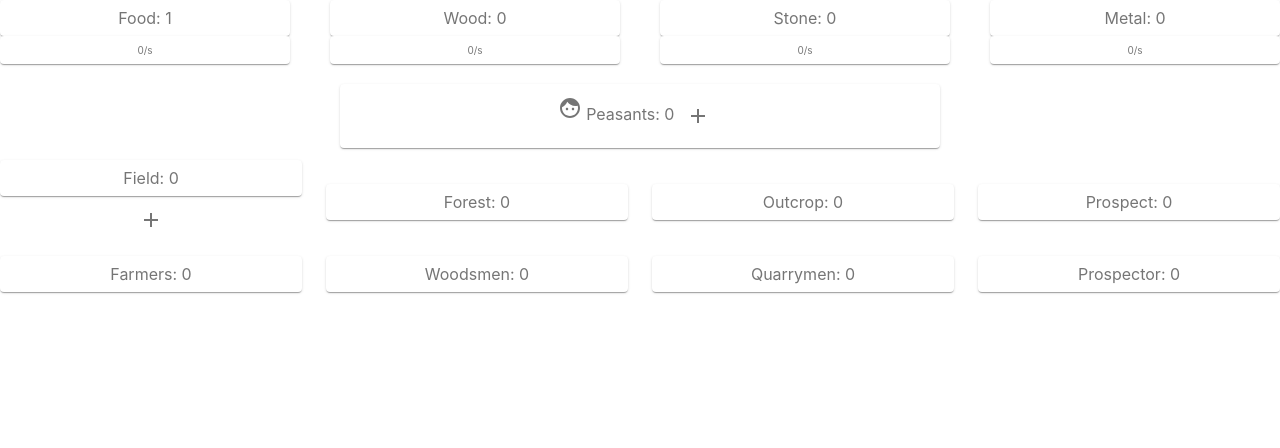
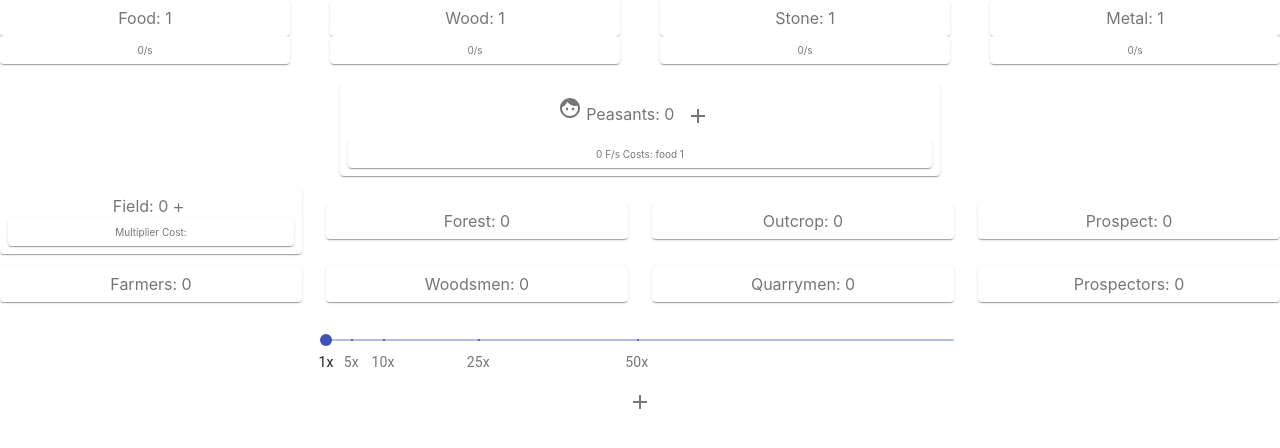
Before and after one commit to AFeralMountainGoatBB/darkAgesIdle, a React (Create React App) app: page / in a window 1280 px wide. Shown: the top 448 px of the page. Built offline with nearby package versions, Linux system fonts and the light colour scheme.

Commit message:
complete data structure overhaul

```diff
--- a/src/App.js
+++ b/src/App.js
@@ -14,9 +14,10 @@ import Grid from "@material-ui/core/Grid";
 import IconButton from "@material-ui/core/IconButton";
 import AddIcon from "@material-ui/icons/Add";
 import FaceIcon from "@material-ui/icons/Face";
-import Tooltip from '@material-ui/core/Tooltip';
-import ResourceDisplay from './components/ResourceDisplay'
-import MultiplierDisplay from './components/MultiplierDisplay'
+import Tooltip from "@material-ui/core/Tooltip";
+import ResourceDisplay from "./components/ResourceDisplay";
+import MultiplierDisplay from "./components/MultiplierDisplay";
+import Slider from "@material-ui/core/Slider";
 
 const useStyles = makeStyles((theme) => ({
   root: {
@@ -31,148 +32,431 @@ const useStyles = makeStyles((theme) => ({
     padding: theme.spacing(1),
     textAlign: "center",
     color: theme.palette.text.secondary,
-    fontSize:"10px"
+    fontSize: "10px",
   },
 }));
 
 function App() {
+  const [resources, setResources] = useState({
+    food: {
+      id: "food",
+      income: "0/s",
+      value: 1,
+      multiplier: { global: 0, worker: 0 },
+    },
+    wood: { id: "wood", income: "0/s", value: 1, multiplier: 0 },
+    stone: { id: "stone", income: "0/s", value: 1, multiplier: 0 },
+    metal: { id: "metal", income: "0/s", value: 1, multiplier: 0 },
+  });
+  const resourcesRef = useRef(resources);
+  const [workers, setWorkers] = useState({
+    peasants: {
+      id: "peasants",
+      value: 0,
+      purchased: 0,
+      initialCost: { resources: { food: 1 }, workers: {}, buildings: {} },
+      displayCost: "food 1",
+      priceIncMod: 1.07,
+      income: {
+        food: 0.1,
+      },
+    },
+    farmers: {
+      id: "farmers",
+      value: 0,
+      purchased: 0,
+      initialCost: { resources: { food: 10 }, workers: {peasants:1}, buildings: {} },
+      displayCost: "food 10, peasants 1",
+      priceIncMod: 1.2,
+      income: {
+        food: 0.1,
+      },
+    },
+    woodsmen: {
+      id: "woodsmen",
+      value: 0,
+      purchased: 0,
+      initialCost: { resources: { food: 20, wood:10 }, workers: {}, buildings: {} },
+      displayCost: "",
+      priceIncMod: 1.3,
+      income: {
+        wood: 0.1,
+      },
+    },
+    quarrymen: {
+      id: "quarrymen",
+      value: 0,
+      purchased: 0,
+      initialCost: { resources: { food: 1 }, workers: {}, buildings: {} },
+      displayCost: "",
+      priceIncMod: 1.5,
+      income: {
+        stone: 0.1,
+      },
+    },
+    prospectors: {
+      id: "prospectors",
+      value: 0,
+      purchased: 0,
+      initialCost: { resources: { food: 1 }, workers: {}, buildings: {} },
+      displayCost: "",
+      priceIncMod: 1.9,
+      income: {
+        metal: 0.1,
+      },
+    },
+  });
+  const workersRef = useRef(workers);
+  function updateWorkers(newState)
+  {
+    workersRef.current=newState;
+    setWorkers(newState);
+  }
+  const [buildings, setBuildings] = useState({
+    fields: {
+      id: "fields",
+      value: 0,
+      purchased: 0,
+      initialCost: { resources: { food: 1 }, workers: {}, buildings: {} },
+      displayCost: "",
+      priceIncMod: 1.5,
+      multiplier: {
+        food: 0.1,
+      },
+    },
+    forests: {
+      id: "forests",
+      value: 0,
+      purchased: 0,
+      initialCost: { resources: { food: 1 }, workers: {}, buildings: {} },
+      displayCost: "",
+      priceIncMod: 1.8,
+      multiplier: {
+        food: 0.1,
+      },
+    },
+    outcrops: {
+      id: "outcrops",
+      value: 0,
+      purchased: 0,
+      initialCost: { resources: { food: 1 }, workers: {}, buildings: {} },
+      displayCost: "",
+      priceIncMod: 2.0,
+      multiplier: {
+        food: 0.1,
+      },
+    },
+    prospects: {
+      id: "prospects",
+      value: 0,
+      purchased: 0,
+      initialCost: { resources: { food: 1 }, workers: {}, buildings: {} },
+      displayCost: "",
+      priceIncMod: 2.5,
+      multiplier: {
+        food: 0.1,
+      },
+    },
+  });
+  const buildingsRef = useRef(buildings);
+
+  const [milestones, setMilestones]=useState({
+    "milestone 1":{achieved: false}
+  })
+  //old structures
   const classes = useStyles();
-  const [foodValue, setFoodValue] = useState(1);
-  const [foodIncomeRate, setFoodIncomeRate]=useState("0/s");
-  const [woodValue, setWoodValue] = useState(0);
-  const [woodIncomeRate, setWoodIncomeRate] = useState("0/s");
-  const [stoneValue, setStoneValue] = useState(0);
-  const [stoneIncomeRate, setStoneIncomeRate] = useState("0/s");
-  const [metalValue, setMetalValue] = useState(0);
-  const [metalIncomeRate, setMetalIncomeRate] = useState("0/s");
-  const foodValueRef = useRef(foodValue);
-  foodValueRef.current = foodValue;
-
-  const [fieldValue, setFieldValue] = useState({
-    value: 0,
-    initialPrice: {foodCost:1, woodCost:0, peasantCost:0},
-    currentPrice: {foodCost:1, woodCost:0, peasantCost:0},
-    foodMultiplier: 10,
-    priceIncreaseModifier: 1.30,
-  });
-  const [forestValue, setForestValue] = useState({
-    value: 0,
-    initialPrice: 1,
-    currentPrice: 1,
-    woodMultiplier: 10,
-    priceIncreaseModifier: 1.07,
-  });
-  const [outcropValue, setOutcropValue] = useState({
-    value: 0,
-    initialPrice: 1,
-    currentPrice: 1,
-    stoneMultiplier: 10,
-    priceIncreaseModifier: 1.07,
-  });
-  const [prospectValue, setDepositValue] = useState({
-    value: 0,
-    initialPrice: 1,
-    currentPrice: 1,
-    metalMultiplier: 10,
-    priceIncreaseModifier: 1.07,
-  });
-
-  const [peasantValue, setPeasantValue] = useState({
-    value: 0,
-    initialPrice: {foodCost:1, woodCost:0, peasantCost:0},
-    currentPrice: {foodCost:1, woodCost:0, peasantCost:0},
-    foodIncome: 0.5,
-    priceIncreaseModifier: 1.07,
-  });
-  const peasantValueRef = useRef(peasantValue);
-  peasantValueRef.current = peasantValue;
-
+  const [purchaseAmount, setPurchaseAmount] = useState(1);
   const [tickingBool, setTickBool] = useState(false);
 
-  function handleBuyItem(itemValue, setState) {
-    var amountPurchasing=1; //will make a control and variable later
-    var costs = calcItemCost(itemValue, amountPurchasing);
-    console.log("handling buy checking equals", itemValue);
-    if(costs.foodCost<=foodValue && costs.woodCost<=woodValue && costs.peasantCost<=peasantValue.value)
-    {
-      console.log("handling the buy");
-    setFoodValue(foodValue - costs.foodCost);
-    setWoodValue(woodValue - costs.woodCost);
-    //newPeasantValue
-    setPeasantValue({...peasantValue,
-      value: peasantValue.value-costs.peasantCost});
-    setState({...itemValue,
-      value:itemValue.value+amountPurchasing})
+  function handleBuyItem(item, setState) {
+    var costs = calcItemCost(item);
+    console.log("handling buy checking equals", item, costs);
+    //check if affordable, and calc new values
+    if (checkAffordability(costs)) {
+      var newItemAmount = item.value + purchaseAmount;
+      var newPurchaseAmount = item.purchased + purchaseAmount;
+      var newItem = {
+        ...item,
+        value: newItemAmount,
+        purchased: newPurchaseAmount,
+      };
+      var newResourceValues = calcAfterBuyValues(costs);
+      //set new item value to represent purchase
+      var tempResources = {};
+      tempResources.resources = resources;
+      tempResources.workers = workers;
+      tempResources.buildings = buildings;
+      for (var category in newResourceValues) {
+        for (var resource in newResourceValues[category]) {
+          tempResources[category][resource].value =
+            newResourceValues[category][resource];
         }
+      }
+      if (item.id in resources) {
+        tempResources.resources[item.id] = newItem;
+      }
+      if (item.id in workers) {
+        tempResources.workers[item.id] = newItem;
+      }
+      if (item.id in buildings) {
+        tempResources.buildings[item.id] = newItem;
+      }
+      //set values now
+      console.log("tempResources before set", tempResources);
+      setResources({ ...resources, ...tempResources.resources });
+      updateWorkers({ ...workers, ...tempResources.workers });
+      setBuildings({ ...buildings, ...tempResources.buildings });
+      refreshPrices();
+    }
+
     if (!tickingBool) {
       constantTick();
       setTickBool(true);
     }
   }
 
-  function calcItemCost(itemValue, amountPurchase)
-  {
-    var currentOwned = itemValue.value;
+  function calcAfterBuyValues(costs) {
+    var newResources = {};
+    var newWorkers = {};
+    var newBuildings = {};
+    for (var resource in costs.resources) {
+      console.log("resources in calcafterbuy", resource, resources);
+      newResources[resource] =
+        resources[resource].value - costs.resources[resource];
+    }
+    for (var worker in costs.workers) {
+      newWorkers[worker] = workers.worker.value - costs.workers[worker];
+    }
+    for (var building in costs.buildings) {
+      newBuildings[building] =
+        buildings.building.value - costs.buildings[building];
+    }
+    var newValues = {
+      resources: newResources,
+      workers: newWorkers,
+      buildings: newBuildings,
+    };
+    console.log("new values afterbuy", newValues);
+    return newValues;
+  }
+
+  function findItemCategory(item) {
+    if (item.id in resources) {
+      return resources;
+    }
+    if (item.id in workers) {
+      return workers;
+    }
+    if (item.id in buildings) {
+      return buildings;
+    }
+    return "unfound";
+  }
+
+  function checkAffordability(costs) {
+    console.log("check affordability costs", costs)
+    for (var resource in costs.resources) {
+      if (costs.resources[resource] > resources[resource].value) {
+        console.log("not enough" + resource);
+        return false;
+      }
+    }
+    for (var worker in costs.workers) {
+      if (costs[worker] > workers[worker]) {
+        console.log("not enough" + worker);
+        return false;
+      }
+    }
+    for (var building in costs.buildings) {
+      if (costs[building] > workers[building]) {
+        console.log("not enough" + building);
+        return false;
+      }
+    }
+    console.log("checkAffordability(true)");
+    return true;
+  }
+
+  function calcItemCost(item) {
+    var currentPurchased = item.purchased;
+    var amountToPurchase = purchaseAmount;
     //have to calc for every resource
-
-    var totalCost = {}
-    for (var resource in itemValue.initialPrice)
-    {
-      totalCost[resource] = Math.ceil(itemValue.initialPrice[resource]
-        *((Math.pow(itemValue.priceIncreaseModifier, currentOwned)
-        *(Math.pow(itemValue.priceIncreaseModifier, amountPurchase)-1))/(itemValue.priceIncreaseModifier-1))*100)/100;
+    // var resourceInitCosts = item.initialCost.resources;
+    // var workerInitCosts = item.initialCost.workers;
+    // var buildingInitCosts = item.initialCost.buildings;
+    var totalCost = {};
+    //calc each category
+    for (let category in item.initialCost) {
+      totalCost[category] = {};
+      console.log("category", category);
+      for (let resource in item.initialCost[category]) {
+        totalCost[category][resource] =
+          Math.ceil(
+            item.initialCost[category][resource] *
+              ((Math.pow(item.priceIncMod, currentPurchased) *
+                (Math.pow(item.priceIncMod, amountToPurchase) - 1)) /
+                (item.priceIncMod - 1)) * 100) / 100;
       }
-    console.log("final costs", totalCost);
+    }
+    console.log("final costs", item, totalCost);
     return totalCost;
   }
 
   function constantTick() {
-    console.log("tick");
-    calculateIncome();
+ //   console.log("tick");
+    runIncome();
+    runUpkeep();
     setTimeout(constantTick, 1000);
   }
 
-  function calculateIncome() {
+  function runUpkeep() {
     //calc income for each resource individually
-    foodIncome();
-    //woodIncome();
+    resourceUpkeep();
+  }
+
+  function runIncome() {
+    //calc income for each resource individually
+    resourceIncome();
+  }
+
+  function resourceUpkeep() {
+    var newResources = resourcesRef.current;
+    var curWorkers = workersRef.current;
+    let foodIncome=workerIncome("food", curWorkers);
+    newResources.food.value += foodIncome
+    newResources.food.income = (foodIncome + "/s");
+    let woodIncome = workerIncome("wood", curWorkers);
+    newResources.wood.value += woodIncome
+    newResources.wood.income=(woodIncome + "/s");
+    setResources({...newResources});
+ //   console.log("incometest", newResources);
     // stoneIncome();
     //metalIncome();
   }
-  function foodIncome() {
-    var foodIncome =
-      peasantValueRef.current.foodIncome * peasantValueRef.current.value;
-    setFoodValue(foodValueRef.current + foodIncome);
-    var foodIncomeStr = foodIncome+"/s";
-    setFoodIncomeRate(foodIncomeStr);
+
+  function resourceIncome() {
+    var newResources = resourcesRef.current;
+    var curWorkers = workersRef.current;
+    let foodIncome=workerIncome("food", curWorkers);
+    newResources.food.value += foodIncome
+    newResources.food.income = (foodIncome + "/s");
+    let woodIncome = workerIncome("wood", curWorkers);
+    newResources.wood.value += woodIncome
+    newResources.wood.income=(woodIncome + "/s");
+    setResources({...newResources});
+ //   console.log("incometest", newResources);
+    // stoneIncome();
+    //metalIncome();
   }
-  function woodIncome() {
-    var foodIncome =
-      peasantValueRef.current.foodIncome * peasantValueRef.current.value;
-    setFoodValue(foodValueRef.current + foodIncome);
+
+  function workerIncome(resource, curWorkers) {
+    var multipliers = calcMultipliers(resource);
+    var income = 0;
+    console.log("inside workerIncome", curWorkers);
+    for (let worker in curWorkers) {
+      // console.log(
+      //   "workerincome ref current",
+      //   worker,
+      //   workersRef.current[worker].income[resource]
+      // );
+      if (curWorkers[worker].income[resource]) {
+        // console.log("worker makes resource", worker, resource);
+      //  console.log("worker makes resource", workersRef.current[worker], resource);
+        income +=
+          (curWorkers[worker].income[resource] *
+            curWorkers[worker].value *
+          multipliers.workers);
       }
-  function stoneIncome() {
-    var foodIncome =
-      peasantValueRef.current.foodIncome * peasantValueRef.current.value;
-    setFoodValue(foodValueRef.current + foodIncome);
     }
-  function metalIncome() {
-    var foodIncome =
-      peasantValueRef.current.foodIncome * peasantValueRef.current.value;
-    setFoodValue(foodValueRef.current + foodIncome);
+    income = income * multipliers.global;
+     console.log("income End function", resource, income);
+    return income;
+  }
+
+  function calcMultipliers(resource) {
+    var global = 1;
+    var workers = 1;
+    for (let building in buildingsRef.current) {
+      if (buildingsRef.current[building].multiplier[resource]) {
+        workers +=
+          buildingsRef.current[building].value *
+          buildingsRef.current[building].multiplier[resource];
+      }
+    }
+    // console.log("multiplier end function, global, workers", global, workers);
+    return { workers, global };
+  }
+
+  const marks = [
+    {
+      value: 1,
+      label: "1x",
+    },
+    {
+      value: 5,
+      label: "5x",
+    },
+    {
+      value: 10,
+      label: "10x",
+    },
+    {
+      value: 25,
+      label: "25x",
+    },
+    {
+      value: 50,
+      label: "50x",
+    },
+  ];
+  function purchaseAmountText(value) {
+    return `${value}x`;
+  }
+  function updatePurchaseAmount(event, newValue) {
+    // console.log(newValue);
+    setPurchaseAmount(newValue);
+    //recalc costs here
+    refreshPrices();
+    setResources({ ...resources });
+    // setPeasantValue({...peasantValue, currentPrice:getDisplayCost(calcItemCost(peasantValue, newValue))});
+  }
+
+  function refreshPrices() {
+    var newWorkers = workers;
+    var newBuildings = buildings;
+    //iterate through all items and calculate the prices
+    for (let worker in workers) {
+      newWorkers[workers[worker].id].displayCost = getDisplayCost(calcItemCost(workers[worker]));
+    }
+    updateWorkers({ ...newWorkers });
+    for (let building in buildings) {
+      newBuildings[buildings[building].id].displayCost = getDisplayCost(calcItemCost(
+        buildings[building]
+      ));
+    }
+    setBuildings({ ...newBuildings });
+  }
+
+  function getDisplayCost(cost) {
+    console.log("getDisplaycost start", cost);
+    var displayString = "";
+    for (let category in cost)
+    {
+       for (var resource in cost[category]) {
+      displayString += resource + ":" + cost[category][resource] + "  ";
+    }
+    }
+    console.log("endString", displayString);
+    return displayString;
   }
 
   return (
     <div className="App">
-      {/* <InfoGrid value1={peasantValue} value2={foodValue} value3={valuethree} ></InfoGrid> */}
-      {/* <GameMaster/> */}
-
       <div className={classes.root}>
-        <ResourceDisplay classes={classes}
-        food={foodValue} foodrate={foodIncomeRate}
-        wood={woodValue} woodrate={woodIncomeRate}
-        stone={stoneValue} stonerate={stoneIncomeRate}
-        metal={metalValue} metalrate={metalIncomeRate}></ResourceDisplay>
+        <ResourceDisplay
+          classes={classes}
+          resources={resources}
+        ></ResourceDisplay>
 
         <Grid
           container
@@ -182,27 +466,34 @@ function App() {
           alignItems="center"
         >
           <Grid item xs={6}>
-          <Tooltip disableFocusListener disableTouchListener title="Peasants generate resources, and are trained to be workers">
+            <Tooltip
+              disableFocusListener
+              disableTouchListener
+              title="Peasants generate resources, and are trained to be workers"
+            >
               <Paper className={classes.paper}>
-              <FaceIcon /> Peasants: {peasantValue.value}
+                <FaceIcon /> Peasants: {workers.peasants.value}
                 <IconButton
                   onClick={() => {
-                  handleBuyItem(peasantValue, setPeasantValue);
-                }}>
+                    handleBuyItem(workers.peasants);
+                  }}
+                >
                   <AddIcon />
                 </IconButton>
+                <Paper className={classes.paperSmall}>
+                  {workers.peasants.value * workers.peasants.income.food} F/s
+                  Costs: {workers.peasants.displayCost}
+                </Paper>
               </Paper>
             </Tooltip>
           </Grid>
         </Grid>
 
-        <MultiplierDisplay classes={classes}
-        field={fieldValue} setfield={setFieldValue}
-        forest={forestValue}
-        outcrop={outcropValue}
-        prospect={prospectValue}
-        handleBuyItem={handleBuyItem}>
-        </MultiplierDisplay>
+        <MultiplierDisplay
+          classes={classes}
+          buildings={buildings}
+          handleBuyItem={handleBuyItem}
+        ></MultiplierDisplay>
 
         <Grid
           container
@@ -212,21 +503,49 @@ function App() {
           alignItems="center"
         >
           <Grid item xs={3}>
-            <Paper className={classes.paper}>Farmers: {fieldValue.value}</Paper>
+            <Paper className={classes.paper}>
+              Farmers: {workers.farmers.value}
+            </Paper>
           </Grid>
           <Grid item xs={3}>
-            <Paper className={classes.paper}>Woodsmen: {forestValue.value}</Paper>
+            <Paper className={classes.paper}>
+              Woodsmen: {workers.woodsmen.value}
+            </Paper>
           </Grid>
           <Grid item xs={3}>
-            <Paper className={classes.paper}>Quarrymen: {outcropValue.value}</Paper>
+            <Paper className={classes.paper}>
+              Quarrymen: {workers.quarrymen.value}
+            </Paper>
           </Grid>
           <Grid item xs={3}>
-            <Paper className={classes.paper}>Prospector: {prospectValue.value}</Paper>
+            <Paper className={classes.paper}>
+              Prospectors: {workers.prospectors.value}
+            </Paper>
+          </Grid>
+          <Grid item xs={6}>
+            <Slider
+              defaultValue={1}
+              getAriaValueText={purchaseAmountText}
+              aria-labelledby="purchase-amount-slider"
+              step={1}
+              min={1}
+              max={100}
+              onChangeCommitted={updatePurchaseAmount}
+              valueLabelDisplay="auto"
+              marks={marks}
+            />
+            <IconButton
+              onClick={() => {
+                //  handleBuyItem(workers.peasants);
+                console.log("workers", workers);
+                console.log("workers ref", workersRef);
+                resourceIncome();
+              }}
+            >
+              <AddIcon />
+            </IconButton>
           </Grid>
         </Grid>
-        {/* <Grid item xs={3}> */}
-        {/* <Paper className={classes.paper}>itemThree {value3}</Paper> */}
-        {/* </Grid> */}
       </div>
     </div>
   );
--- a/src/components/MultiplierDisplay.js
+++ b/src/components/MultiplierDisplay.js
@@ -13,23 +13,26 @@ function MultiplierDisplay(props){
         alignItems="center"
         >
         <Grid item xs={3}>
-          <Paper className={props.classes.paper}>Field: {props.field.value}</Paper>
-          <IconButton
+          <Paper className={props.classes.paper}><div>Field: {props.buildings.fields.value}<IconButton size='small'
               onClick={() => {
-                props.handleBuyItem(props.field, props.setfield);
+                props.handleBuyItem(props.buildings.fields);
               }}
             >
-              <AddIcon />
+              <AddIcon style={{fontSize:'15px'}}/>
             </IconButton>
+            <Paper className={props.classes.paperSmall}>Multiplier {props.buildings.fields.multiplierDisplay}   Cost:{}
+            </Paper>
+
+           </div> </Paper>
         </Grid>
         <Grid item xs={3}>
-          <Paper className={props.classes.paper}>Forest: {props.forest.value}</Paper>
+          <Paper className={props.classes.paper}>Forest: {props.buildings.fields.value}</Paper>
         </Grid>
         <Grid item xs={3}>
-          <Paper className={props.classes.paper}>Outcrop: {props.outcrop.value}</Paper>
+          <Paper className={props.classes.paper}>Outcrop: {props.buildings.fields.value}</Paper>
         </Grid>
         <Grid item xs={3}>
-          <Paper className={props.classes.paper}>Prospect: {props.prospect.value}</Paper>
+          <Paper className={props.classes.paper}>Prospect: {props.buildings.fields.value}</Paper>
         </Grid>
         </Grid>)
 }
--- a/src/components/ResourceDisplay.js
+++ b/src/components/ResourceDisplay.js
@@ -4,23 +4,29 @@ import Tooltip from '@material-ui/core/Tooltip';
 
 function ResourceDisplay(props)
 {
+    //function displayResource, generates display string for resources
+    function displayResource(resource)
+    {
+      return ((Math.round(resource.value * 100) / 100).toFixed(2));
+    }
+
     return(
     <Grid container spacing={5}>
         <Grid item xs={3}>
-          <Paper className={props.classes.paper}>Food: {props.food}</Paper>
-          <Paper className={props.classes.paperSmall}>{props.foodrate}</Paper>
+          <Paper className={props.classes.paper}>Food: {props.resources.food.value}</Paper>
+          <Paper className={props.classes.paperSmall}>{props.resources.food.income}</Paper>
         </Grid>
         <Grid item xs={3}>
-          <Paper className={props.classes.paper}>Wood: {props.wood}</Paper>
-          <Paper className={props.classes.paperSmall}>{props.woodrate}</Paper>
+          <Paper className={props.classes.paper}>Wood: {props.resources.wood.value}</Paper>
+          <Paper className={props.classes.paperSmall}>{props.resources.wood.income}</Paper>
         </Grid>
         <Grid item xs={3}>
-          <Paper className={props.classes.paper}>Stone: {props.stone}</Paper>
-          <Paper className={props.classes.paperSmall}>{props.stonerate}</Paper>
+          <Paper className={props.classes.paper}>Stone: {props.resources.stone.value}</Paper>
+          <Paper className={props.classes.paperSmall}>{props.resources.stone.income}</Paper>
         </Grid>
         <Grid item xs={3}>
-          <Paper className={props.classes.paper}>Metal: {props.metal}</Paper>
-          <Paper className={props.classes.paperSmall}>{props.metalrate}</Paper>
+          <Paper className={props.classes.paper}>Metal: {props.resources.metal.value}</Paper>
+          <Paper className={props.classes.paperSmall}>{props.resources.metal.income}</Paper>
         </Grid>
       </Grid>)
 }
```
Lines whose indentation alone changed are shown as unchanged.
